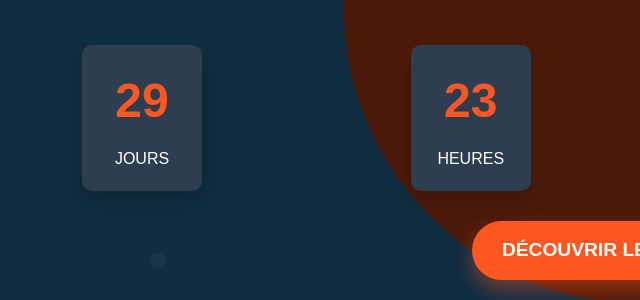
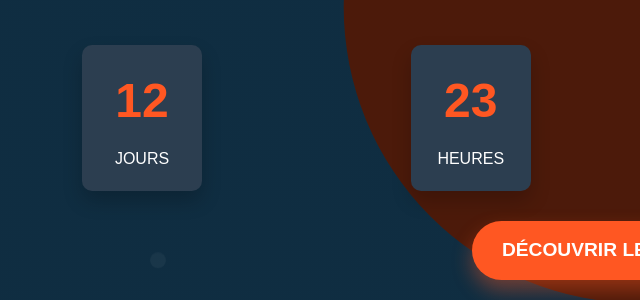
Before and after one commit to Adonis0105/SE2025, a plain HTML site: page index.html in a window 1280 px wide. Shown: the part 393-693 px from the top of the page, 0-640 px from the left. Drawn offline with nearby package versions, Linux system fonts and the light colour scheme.

Commit message:
Add files via upload

```diff
--- a/index.html
+++ b/index.html
@@ -1191,7 +1191,7 @@
 
             // Countdown timer
             const countdownDate = new Date();
-            countdownDate.setDate(countdownDate.getDate() + 30);
+            countdownDate.setDate(countdownDate.getDate() + 13);
 
             function updateCountdown() {
                 const now = new Date().getTime();
```
